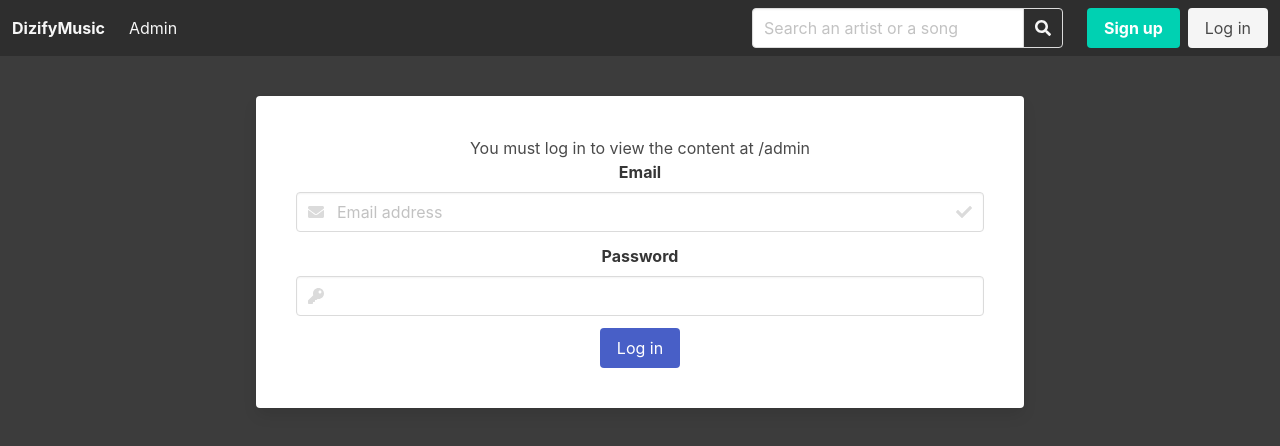
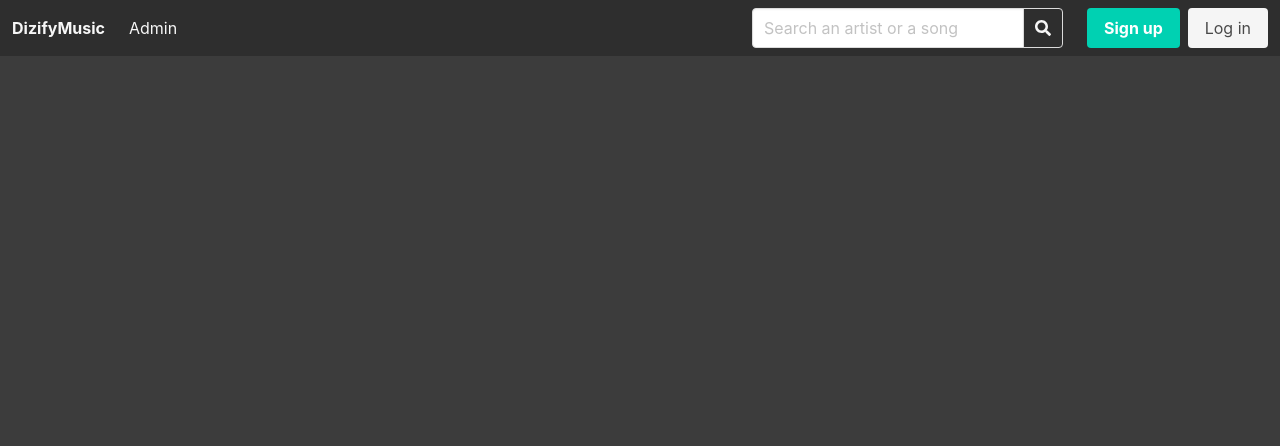
Before and after one commit to ErwannGui/dizifymusic, a React (Create React App) app: page /admin in a window 1280 px wide. Before the commit this address led to /login. Shown: the top 446 px of the page. Built offline with nearby package versions, Linux system fonts and the light colour scheme.

Commit message:
add switch on main component & fix fake auth

```diff
--- a/src/App.js
+++ b/src/App.js
@@ -3,27 +3,28 @@
 import './App.css';
 import Header from './header';
 import React from "react";
+import PrivateRoute from "./private-route";
+import Admin from "./admin";
+import {fakeAuth} from "./fakeAuth";
+import {Route, Switch} from "react-router-dom";
+import Home from "./home";
 
 function App() {
-  return (
-    <div className="App">
-      {/*<header className="App-header">
-        <img src={logo} className="App-logo" alt="logo" />
-        <p>
-          Edit <code>src/App.js</code> and save to reload.
-        </p>
-        <a
-          className="App-link"
-          href="https://reactjs.org"
-          target="_blank"
-          rel="noopener noreferrer"
-        >
-          Learn React
-        </a>
-      </header>*/}
-      <Header/>
-    </div>
-  );
+    return (
+        <div className="App">
+            <Header/>
+            <main>
+                <Switch>
+                    <Route path="/" exact component={Home} />
+                    <PrivateRoute
+                        path="/admin"
+                        component={Admin}
+                        isAuthenticated={fakeAuth.isAuthenticated}
+                    />
+                </Switch>
+            </main>
+        </div>
+    );
 }
 
 export default App;
--- a/src/admin.js
+++ b/src/admin.js
@@ -3,9 +3,9 @@
 class Admin extends React.Component {
     render() {
         return (
-            <div className="testAdmin">
+            <section className="admin">
 
-            </div>
+            </section>
         );
     }
 }
--- a/src/fakeAuth.js
+++ b/src/fakeAuth.js
@@ -1,8 +1,8 @@
 /* A fake authentication function */
 export const fakeAuth = {
-    isAuthenticated: false,
+    isAuthenticated: true,
     authenticate(cb) {
         this.isAuthenticated = true;
-        setTimeout(cb, 100)
+        // setTimeout(cb, 100);
     },
 };
--- a/src/header.js
+++ b/src/header.js
@@ -1,9 +1,6 @@
 import React, { PureComponent } from 'react';
 import { BrowserRouter as Router, Route, Link } from 'react-router-dom';
 import Login from './login'
-import Admin from './admin'
-import PrivateRoute from './private-route'
-import {fakeAuth} from './fakeAuth'
 
 export default class Header extends PureComponent {
     constructor(props) {
@@ -30,7 +27,6 @@
     render() {
         const { open } = this.state;
         return (
-            <Router>
             <header>
                 <nav className="navbar" role="navigation" aria-label="main navigation">
                     <div className="wrapper">
@@ -87,13 +83,7 @@
                     </div>
                 </nav>
                 <Route path="/login" exact component={Login} />
-                    <PrivateRoute
-                        path="/admin"
-                        component={Admin}
-                        isAuthenticated={fakeAuth.isAuthenticated}
-                    />
             </header>
-            </Router>
         );
     }
 }
--- /dev/null
+++ b/src/home.js
@@ -0,0 +1,13 @@
+import React from "react";
+
+class Home extends React.Component {
+    render() {
+        return (
+            <section className="homepage">
+                <h1 className="has-text-white">Welcome to Dizify</h1>
+            </section>
+        );
+    }
+}
+
+export default Home
--- a/src/login.js
+++ b/src/login.js
@@ -4,24 +4,24 @@
 
 export default class Login extends React.Component {
     state = {
-        redirectToReferrer: false
+        connected: false
     };
 
     login = () => {
         fakeAuth.authenticate(() => {
             this.setState({
-                redirectToReferrer: true
+                connected: true
             })
         })
     };
 
     render() {
         const { from } = this.props.location.state || {from: {pathname: '/'}};
-        const { redirectToReferrer } = this.state;
+        const { connected } = this.state;
 
-        if (redirectToReferrer) {
+        if (connected) {
             return (
-                <Redirect to={from}/>
+                <Redirect to="/admin"/>
             )
         }
 
@@ -29,12 +29,13 @@
             <section className="login">
                 <div className="card">
                     {from.pathname !== "/" &&
-                        <p>You must log in to view the content at {from.pathname} </p>
+                        <p>You must log in to view the content at {from.pathname}</p>
                     }
+                    <form onSubmit={this.login} autoComplete="off">
                         <div className="field">
                             <label className="label">Email</label>
                             <div className="control has-icons-left has-icons-right">
-                            <input className="input" type="email" placeholder="Email address"/>
+                                <input className="input" name="email" type="email" placeholder="Email address"/>
                                 <span className="icon is-small is-left">
                                     <i className="fas fa-envelope"></i>
                                 </span>
@@ -46,13 +47,14 @@
                         <div className="field">
                             <label className="label">Password</label>
                             <div className="control has-icons-left has-icons-right">
-                            <input className="input" type="password"/>
+                                <input className="input" type="password" name="password"/>
                                 <span className="icon is-small is-left">
                                   <i className="fas fa-key"></i>
                                 </span>
                             </div>
                         </div>
-                    <button className="button is-link" onClick={this.login}> Log in </button>
+                        <button className="button is-link" type="submit"> Log in </button>
+                    </form>
                 </div>
             </section>
         )
```
Lines whose indentation alone changed are shown as unchanged.
